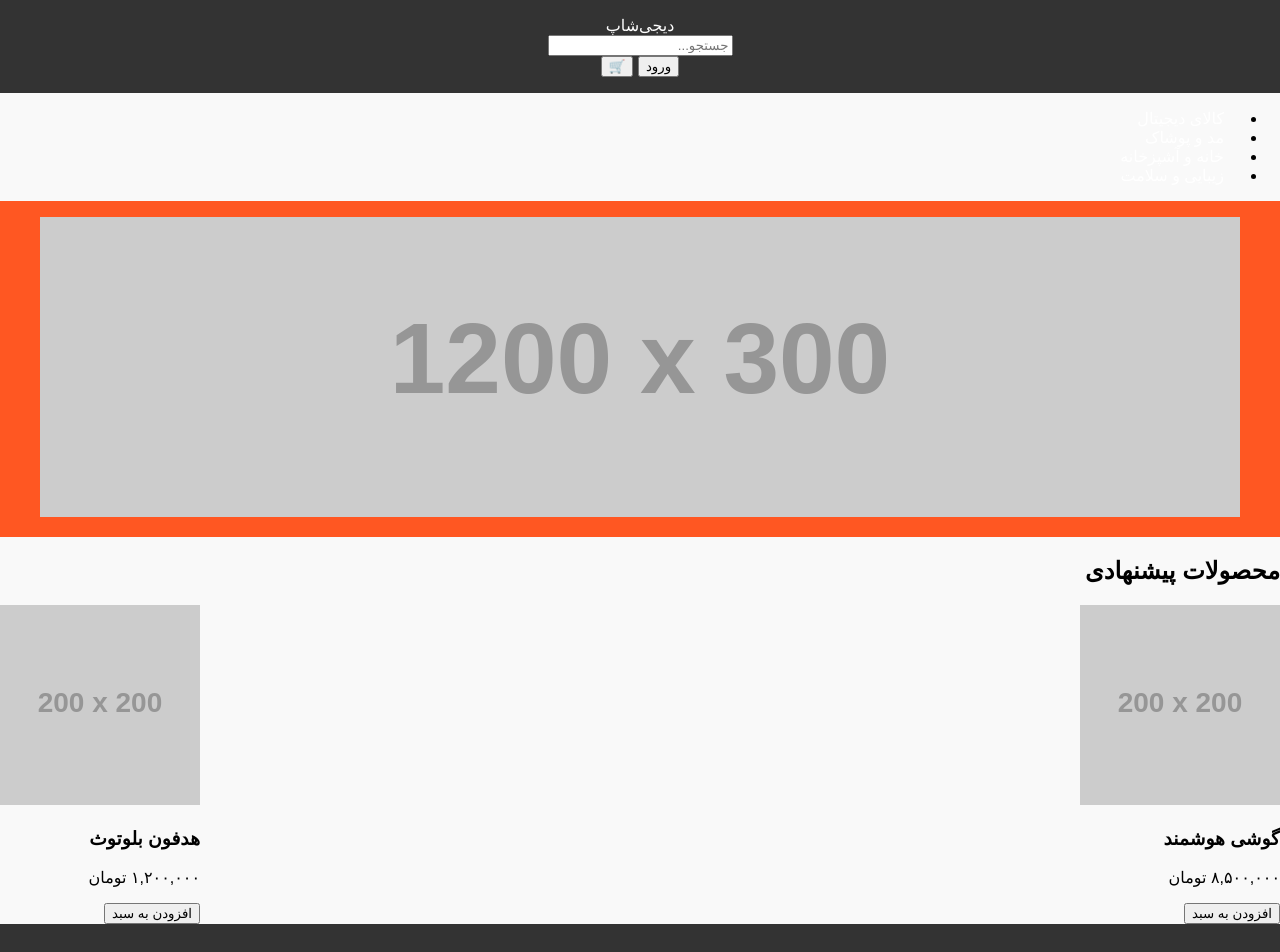
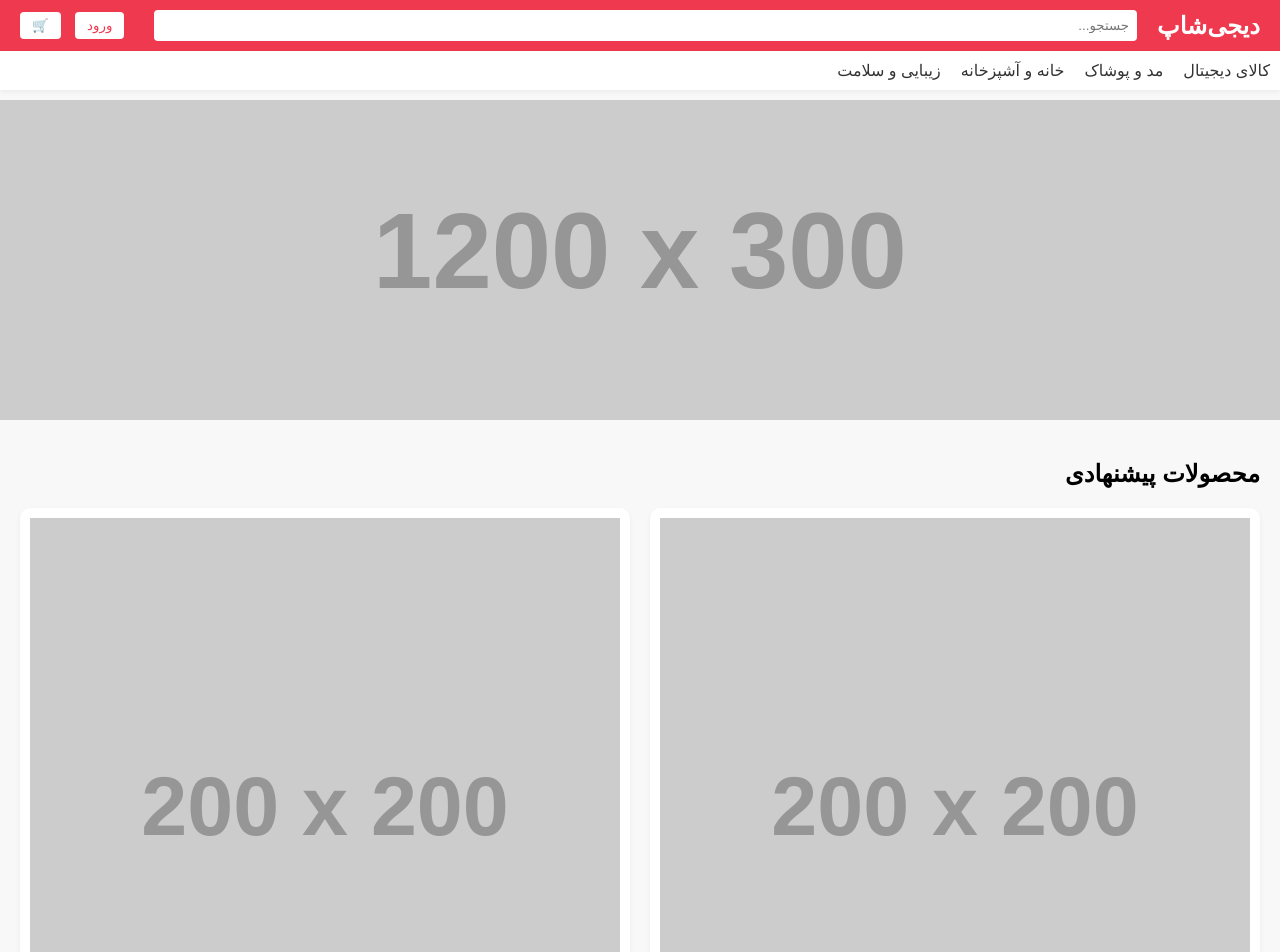
Before and after one commit to mdmdmmd/mdmdmmd.github.io, a plain HTML site: page index.html in a window 1280 px wide. Shown: the top 952 px of the page. Drawn offline with Linux system fonts and the light colour scheme; placeholder pictures from the web are drawn by us.

Commit message:
Update style.css

```diff
--- a/style.css
+++ b/style.css
@@ -1,104 +1,104 @@
 body {
-  font-family: 'Vazir', sans-serif;
+  font-family: sans-serif;
   margin: 0;
   padding: 0;
   direction: rtl;
-  background: #f9f9f9;
+  background-color: #f8f8f8;
 }
 
-header, footer {
-  background: #333;
+.header {
+  display: flex;
+  justify-content: space-between;
+  align-items: center;
+  background-color: #ef394e;
   color: white;
-  text-align: center;
-  padding: 1rem;
+  padding: 10px 20px;
 }
 
-nav {
-  margin-top: 0.5rem;
-}
-
-nav a {
-  color: white;
-  margin: 0 1rem;
-  text-decoration: none;
-}
-
-.container {
-  padding: 2rem;
-  max-width: 1000px;
-  margin: auto;
-}
-
-.slider {
-  background: #ff5722;
-  color: white;
-  text-align: center;
-  padding: 1rem;
+.logo {
+  font-size: 24px;
   font-weight: bold;
 }
 
-.product-list {
-  display: flex;
-  flex-wrap: wrap;
-  gap: 1rem;
-  justify-content: space-between;
-  margin-top: 1rem;
+.search-box {
+  flex: 1;
+  margin: 0 20px;
+  padding: 8px;
+  border: none;
+  border-radius: 4px;
 }
 
-.product {
+.icons button {
+  margin-right: 10px;
+  padding: 6px 12px;
   background: white;
-  border: 1px solid #ddd;
-  padding: 1rem;
-  border-radius: 8px;
-  flex: 1 1 calc(48% - 1rem);
-  box-shadow: 0 2px 5px rgba(0,0,0,0.1);
-}
-
-.product img {
-  max-width: 100%;
-  border-radius: 5px;
-}
-
-.product h3 {
-  margin-top: 0.5rem;
-}
-
-.product button {
-  background-color: #28a745;
-  color: white;
+  color: #ef394e;
   border: none;
-  padding: 0.5rem 1rem;
-  border-radius: 5px;
-  cursor: pointer;
-  margin-top: 1rem;
-}
-
-.product button:hover {
-  background-color: #218838;
-}
-
-#product-form input,
-#product-form textarea {
-  display: block;
-  width: 100%;
-  margin: 0.5rem 0;
-  padding: 0.5rem;
-}
-
-#product-form button {
-  background-color: #007bff;
-  color: white;
-  border: none;
-  padding: 0.5rem 1rem;
+  border-radius: 4px;
   cursor: pointer;
 }
 
-#product-form button:hover {
-  background-color: #0056b3;
+.navbar {
+  background-color: white;
+  padding: 10px;
+  box-shadow: 0 2px 5px rgba(0,0,0,0.05);
 }
 
-@media (max-width: 600px) {
-  .product {
-    flex: 1 1 100%;
-  }
+.navbar ul {
+  list-style: none;
+  display: flex;
+  gap: 20px;
+  padding: 0;
+  margin: 0;
 }
+
+.navbar a {
+  text-decoration: none;
+  color: #333;
+}
+
+.slider img {
+  width: 100%;
+  height: auto;
+  display: block;
+  margin-top: 10px;
+}
+
+.products {
+  padding: 20px;
+}
+
+.products h2 {
+  margin-bottom: 20px;
+}
+
+.product-list {
+  display: grid;
+  grid-template-columns: repeat(auto-fit, minmax(200px, 1fr));
+  gap: 20px;
+}
+
+.product-card {
+  background: white;
+  padding: 10px;
+  border-radius: 10px;
+  text-align: center;
+  box-shadow: 0 2px 5px rgba(0,0,0,0.05);
+}
+
+.product-card img {
+  width: 100%;
+  height: auto;
+}
+
+.price {
+  color: #ef394e;
+  font-weight: bold;
+}
+
+.footer {
+  text-align: center;
+  padding: 20px;
+  background-color: #ddd;
+  margin-top: 30px;
+}
```
